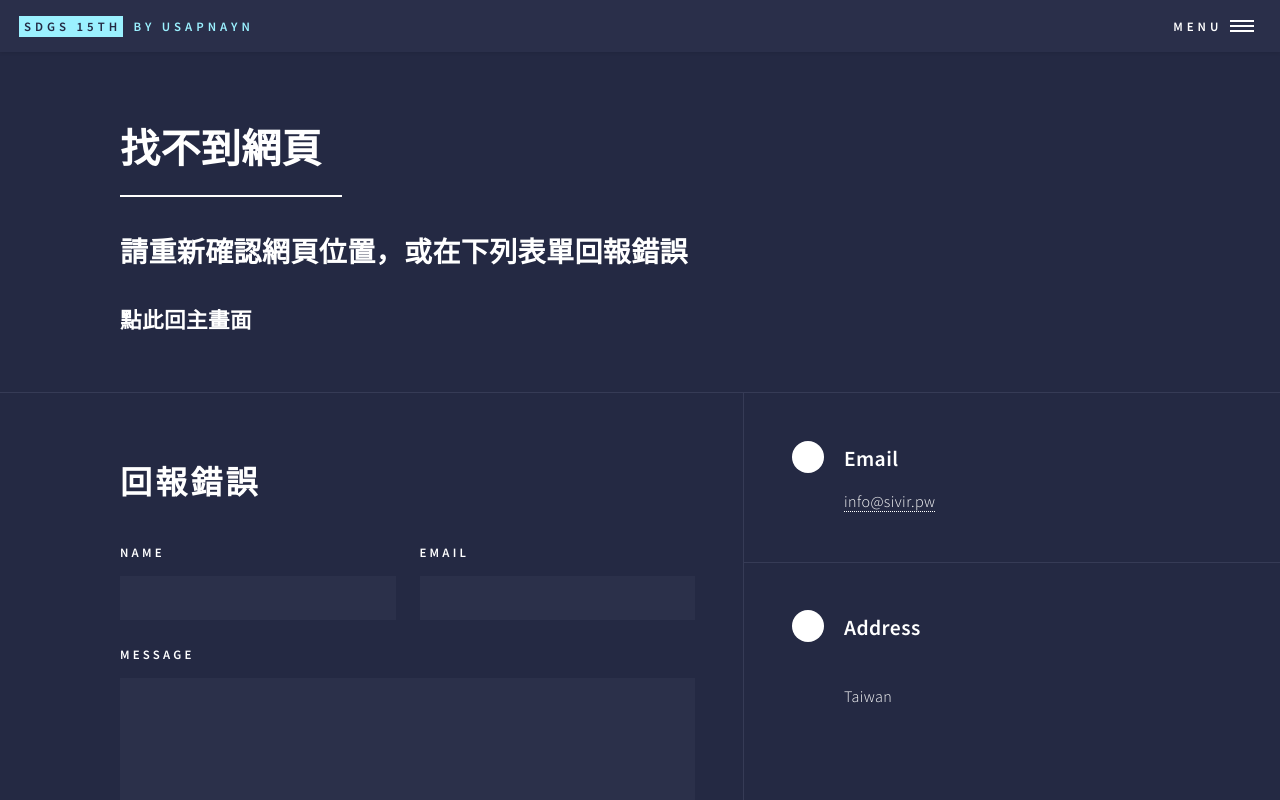
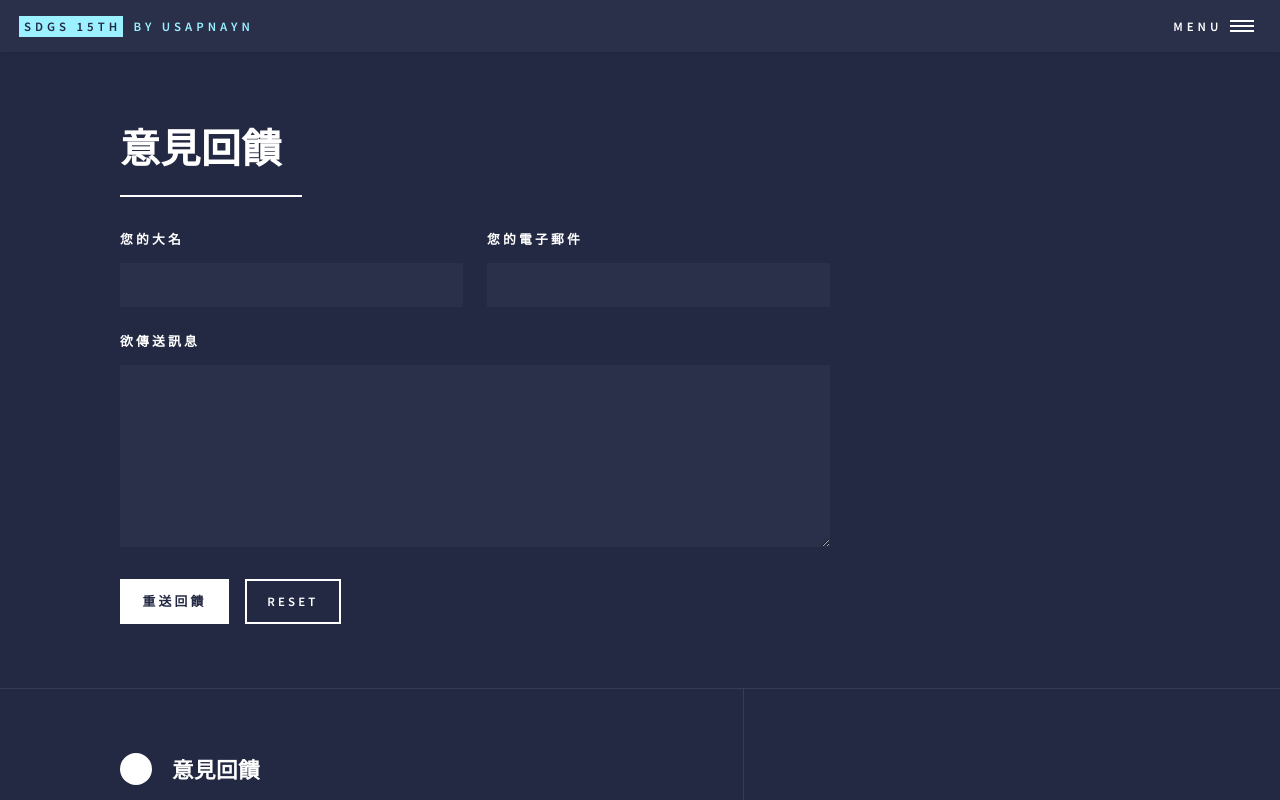
Before and after one commit to milliax/hackthon, a Next.js app: page /feedback in a window 1280 px wide. Before the commit this address had no page. Shown: the top 800 px of the page. Built offline with nearby package versions, Linux system fonts and the light colour scheme; a web font is replaced by a local one.

Commit message:
modify footer and feedback form

```diff
--- a/component/Footer.js
+++ b/component/Footer.js
@@ -1,12 +1,20 @@
 import Form from '../component/Footer/Form'
+import {Link} from "@material-ui/core";
 
 export default function Footer(){
     return(
         <>
             <section id="contact">
                 <div className="inner">
-                    <Form />
-                    <section className="split">
+                    <section className="//split">
+                        <section>
+                            <div className="contact-method">
+                                <span className="icon solid alt fa-surprise" />
+                                <h3>意見回饋</h3>
+                                <Link href="/feedback">Feedback 表單</Link>
+                            </div>
+                        </section>
+
                         <section>
                             <div className="contact-method">
                                 <span className="icon solid alt fa-envelope" />
@@ -15,14 +23,13 @@ export default function Footer(){
                             </div>
                         </section>
 
-                        <section>
+                        {/*<section>
                             <div className="contact-method">
-                                <span className="icon solid alt fa-home" />
+                                <span className="icon solid alt fa-home"/>
                                 <h3>Address</h3>
-                                <span><br/>
-										Taiwan</span>
+                                <span>Taiwan</span>
                             </div>
-                        </section>
+                        </section>*/}
                     </section>
                 </div>
             </section>
@@ -46,8 +53,8 @@ export default function Footer(){
                     */}
                     <ul className="copyright">
                         <li>&copy; usapnayn</li>
-                        <li>Design: <a href="https://html5up.net">HTML5 UP</a></li>
-                        <li>Construct: Milliax, Hsuan, NeoDoggy</li>
+                        <li>Made with ❤️ by Milliax, Hsuan,and NeoDoggy</li>
+                        <li style={{fontSize: '10px'}}>Template: <a href="https://html5up.net">HTML5 UP</a></li>
                     </ul>
                 </div>
             </footer>
--- /dev/null
+++ b/pages/feedback.js
@@ -0,0 +1,88 @@
+import {useState} from "react";
+import Title from "../component/Title";
+import GoogleMap from "google-map-react";
+import EditLocationIcon from "@material-ui/icons/EditLocation";
+import {Button, Card} from "react-bootstrap";
+import Footer from "../component/Footer";
+
+export default function Feedback(){
+    const [email,setEmail] = useState('')
+    const [name,setName] = useState('')
+    const [question,setQuestion] = useState('')
+
+    async function Send(){
+        const query = `&entry.1658956947=${name}&entry.1906292414=${email}&entry.1624246937=${question}&entry.74544941=${document.location.href}&submit=SUBMIT`
+        const googleForm = 'https://docs.google.com/forms/u/0/d/e/1FAIpQLSd5xvRtxdY8XOghJKzXFTYSA_E44LlDr5TDt_kTJaFk5NJUvQ/formResponse'
+        const url = encodeURI(`${googleForm}?${query}`)
+        try{
+            await fetch(url,{
+                method: 'POST',
+                mode: 'no-cors'
+            })
+            window.alert(`Message sent successful`)
+        }catch (err){
+            window.alert(`Message sent FAILED: ${err}`)
+        }
+        setQuestion('')
+        setName('')
+        setEmail('')
+    }
+    async function Clear(){
+        setQuestion('')
+        setName('')
+        setEmail('')
+    }
+
+    return(
+        <div id="wrapper">
+            <Title title="錯誤回報"/>
+            <div id="main" className="alt">
+                <section id="one">
+                    <div className="inner">
+                        <header className="major">
+                            <h1>意見回饋</h1>
+                        </header>
+                        <div style={{display: 'flex', flexWrap: 'wrap', align: 'center'}}>
+                            <form onSubmit={event=>{
+                                event.preventDefault()
+                                Send()
+                            }}>
+                                <div className="fields">
+                                    <div className="field half">
+                                        <label htmlFor="name">您的大名</label>
+                                        <input type="text"
+                                               name="name"
+                                               id="name"
+                                               value={name}
+                                               onChange={e =>{setName(e.target.value)}}/>
+                                    </div>
+                                    <div className="field half">
+                                        <label htmlFor="email">您的電子郵件</label>
+                                        <input type="email"
+                                               name="email"
+                                               id="email"
+                                               value={email}
+                                               onChange={e=>{setEmail(e.target.value)}}/>
+                                    </div>
+                                    <div className="field">
+                                        <label htmlFor="message">欲傳送訊息</label>
+                                        <textarea name="message"
+                                                  id="message"
+                                                  rows="6"
+                                                  value={question}
+                                                  onChange={e=>{setQuestion(e.target.value)}}/>
+                                    </div>
+                                </div>
+                                <ul className="actions">
+                                    <li><button type="submit" className="primary">重送回饋</button></li>
+                                    <li><input type="reset" onClick={Clear}/></li>
+                                </ul>
+                            </form>
+                        </div>
+                    </div>
+                </section>
+                <Footer />
+            </div>
+        </div>
+    )
+}
```
